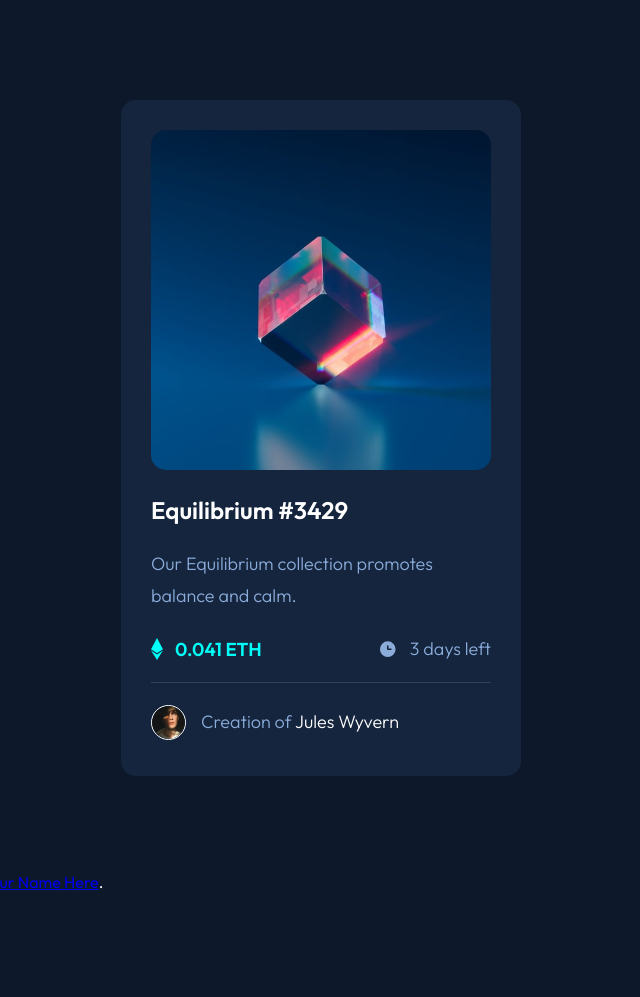
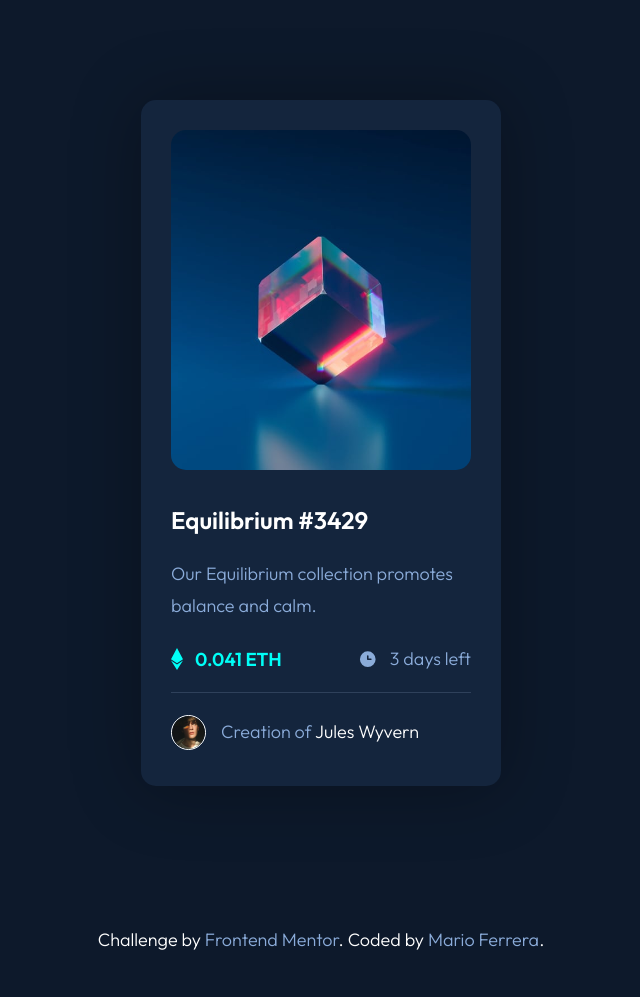
Before and after one commit to Aedrus/nft-card-project, a plain HTML site: page index.html in a window 1280 px wide. Shown: the whole page, without its empty margins (319-959 px from the left). Before the commit the page ends 896 px from the top, so only its background shows below. Drawn offline with Linux system fonts and the light colour scheme.

Commit message:
Update: Completed card active states and polished design. Project Complete

```diff
--- a/app/scss/base/_base.scss
+++ b/app/scss/base/_base.scss
@@ -1,4 +1,4 @@
-//
+// Base Styling
 *, *::before, *:after {
   box-sizing: border-box;
   font: 100%;
@@ -22,3 +22,20 @@ p, p:before, p:after {
   font-weight: 300;
   font-size: 18px;
 }
+
+// Footer
+
+.attribution {
+  padding: 30px 0px;
+}
+
+// Links
+a {
+  text-decoration: none;
+  color: $softBlue;
+}
+
+a:hover {
+  transition: 0.2s ease-in-out;
+  color: $cyan;
+}
--- a/app/scss/modules/_cards.scss
+++ b/app/scss/modules/_cards.scss
@@ -7,25 +7,82 @@
 // Card Classes
 .card-container {
   background: $darkBlueCard;
-  width: 400px;
   border-radius: 15px;
   margin: 100px auto;
   padding: 30px;
+  box-shadow: 0px 2px 70px rgba($color: #000000, $alpha: 0.3);
+
+  @include sm {
+    width: 360px;
+  }
+  @include large {
+    width: 400px;
+  }
 }
 
 .card-image {
   border-radius: inherit;
-  margin-bottom: 20px;
+  margin-bottom: 30px;
+  position: relative;
+}
+.card-image:hover {
+  cursor: pointer;
+  opacity: 90%;
+}
 
-  img {
-    width: 100%;
-    border-radius: inherit;
-  }
+.card-image::before {
+  content: "";
+  border-radius: inherit;
+  position: absolute;
+  background: $cyan;
+  right: 0;
+  left: 0;
+  display: block;
+  width: 100%;
+  height: 100%;
+  z-index: 2;
+  opacity: 0;
+}
+
+.card-image:hover::before {
+  opacity: 0.5;
+  transition: 0.2s ease-in-out;
+}
+
+.card-image::after{
+  z-index: 2;
+  position: absolute;
+  top: 42%;
+  bottom: 0;
+  content: url(/assets/images/icon-view.svg);
+  opacity: 0;
+}
+.card-image:hover:after{
+  opacity: 1;
+  transition: 0.2s ease-in-out;
+}
+
+.card-image-main {
+  z-index: 1;
+  border-radius: inherit;
+  background: #000 url(/assets/images/image-equilibrium.jpg);
+  background-position: center;
+  background-color: $cyan;
+  background-size: cover;
+  width: 100%;
+  height: 340px;
 }
 
 .card-name {
   font-weight: 500;
   line-height: 0;
+
+  a {
+    color: $white;
+  }
+  a:hover {
+    color: $cyan;
+  }
 }
 
 .card-description {
@@ -45,9 +102,29 @@
 
   img {
     margin-right: 15px;
+    width: 35px;
+    height: 35px;
+
+    @include sm {
+      border: solid 1px white;
+      border-radius: 100%;
+    }
+    @include large {
+      border: none;
+    }
+
+  }
+
+  img:hover {
+    cursor: pointer;
     border: solid 1px white;
     border-radius: 100%;
-    width: 35px;
-    height: 35px;
+  }
+
+  a {
+    color: $white;
+  }
+  a:hover {
+    color: $cyan;
   }
 }
--- a/app/scss/utils/_breakpoints.scss
+++ b/app/scss/utils/_breakpoints.scss
@@ -1,5 +1,5 @@
 // Mobile
-$screen-sm-min: 375px;
+$screen-sm-max: 360px;
 
 // Desktop
 $screen-large-min: 1440px;
--- a/index.html
+++ b/index.html
@@ -13,9 +13,13 @@
 <body>
   <div class="card-container flex flex-col flex-jc-c">
 
-    <div class="card-image flex flex-jc-c"><img src="/assets/images/image-equilibrium.jpg" alt="Equilibrium image"></div>
+    <div class="card-image flex flex-jc-c">
+      <div class="card-image-main"></div>
+      <!-- <a href="#"><img src="/assets/images/image-equilibrium.jpg" alt="Equilibrium image">
+      </a> -->
+    </div>
 
-    <div class="card-name"><h2>Equilibrium #3429</h2></div>
+    <div class="card-name"><h2><a href="#">Equilibrium #3429</a></h2></div>
 
     <div class="card-description"><p>Our Equilibrium collection promotes balance and calm.</p></div>
 
@@ -35,13 +39,13 @@
 
     <div class="card-creator flex flex-row flex-ai-c">
       <img src="/assets/images/image-avatar.png" alt="avatar image">
-      <p><span class="soft-blue">Creation of </span>Jules Wyvern</p>
+      <p><span class="soft-blue">Creation of </span><a href="#">Jules Wyvern</a></p>
     </div>
   </div>
 
-  <div class="attribution">
-    Challenge by <a href="https://www.frontendmentor.io?ref=challenge" target="_blank">Frontend Mentor</a>.
-    Coded by <a href="#">Your Name Here</a>.
+  <div class="attribution flex flex-jc-c">
+    <p>Challenge by <a href="https://www.frontendmentor.io?ref=challenge" target="_blank"> Frontend Mentor</a>.
+    Coded by <a href="#">Mario Ferrera</a>.</p>
   </div>
 </body>
 </html>
```
Also changed, not shown: dist/css/main.css, 2 other files.
